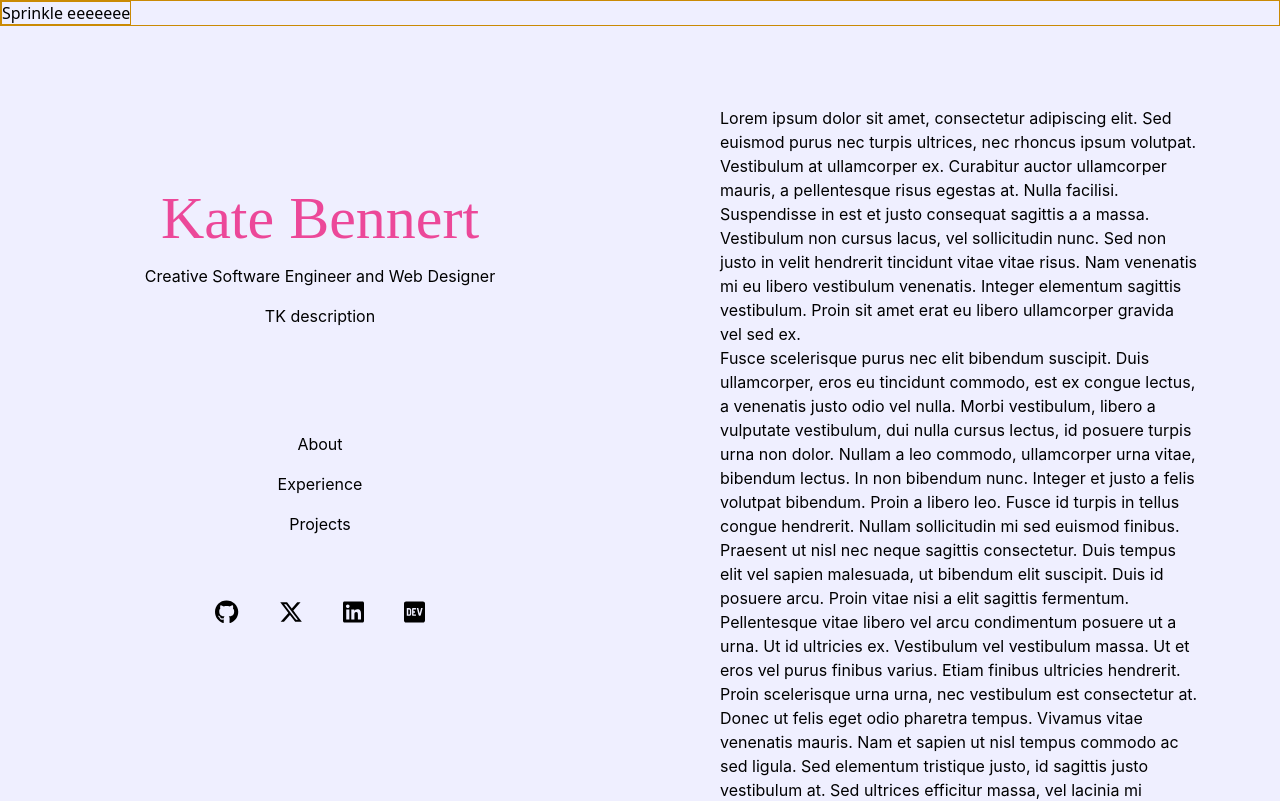
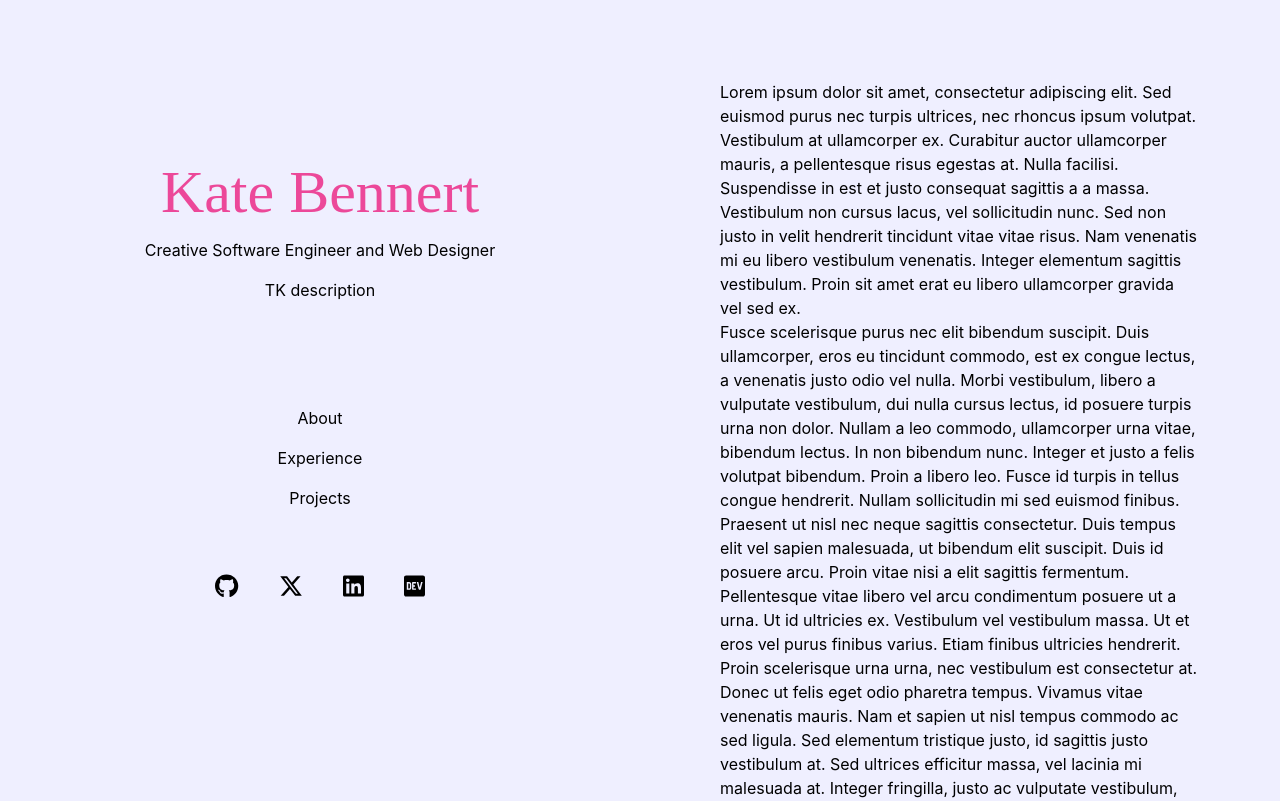
Before and after one commit to katebennert/chicken-nuggies, a React (Create React App) app: page / in a window 1280 px wide. Shown: the top 801 px of the page. Built offline with nearby package versions, Linux system fonts and the light colour scheme.

Commit message:
Fix z-index

```diff
--- a/src/App.js
+++ b/src/App.js
@@ -23,7 +23,6 @@ function App() {
 
   return (
     <>
-          <div className="border border-yellow-600"><Sprinkles /></div>
           <div className={`${animationActive ? "animate-sprinkles" : ""}`}> {animationActive && <Sprinkles />} </div>
 
     <div className="font-inter flex flex-col lg:flex-row "> {/* APP */}
--- a/src/custom-styles.css
+++ b/src/custom-styles.css
@@ -21,5 +21,6 @@
   .animate-sprinkles {
     animation: sprinkleAnimation 5s linear forwards;
     position: absolute;
+    z-index: 1;
     /* Other styles for sprinkles */
   }
```
